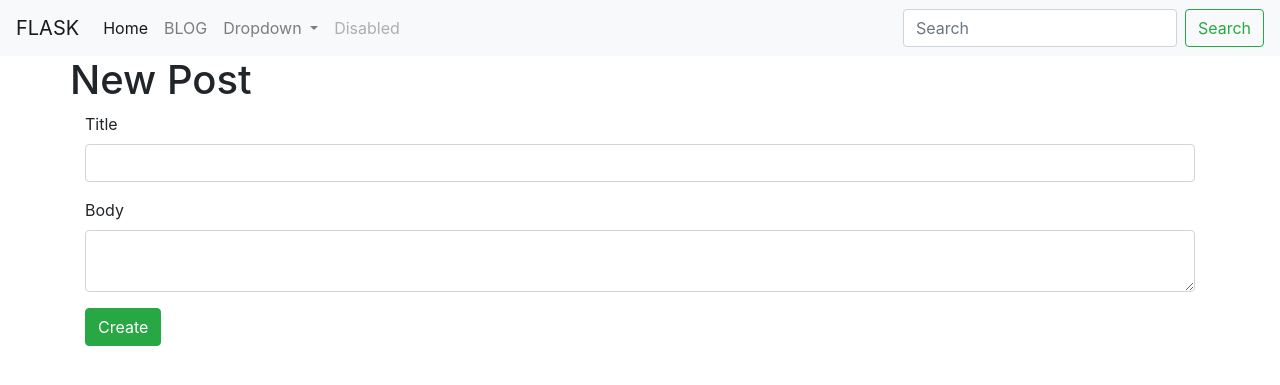
After one commit to Temnoved/runaway, a Flask app: template posts/templates/posts/create_post.html in a window 1280 px wide. The commit adds this page. Shown: the top 385 px of the page. Run offline with Flask 2, Linux system fonts and the light colour scheme; the template is opened without the code that fills it: values that come from a table or form of the project are taken from there, others are empty; some libraries are stand-ins or nearby versions.

Commit message:
with search and create_post

```diff
--- /dev/null
+++ b/posts/forms.py
@@ -0,0 +1,8 @@
+from wtforms import Form
+from wtforms import StringField
+from wtforms import TextAreaField
+
+
+class PostForm(Form):
+    title = StringField('Title')
+    body = TextAreaField('Body')
--- /dev/null
+++ b/posts/templates/posts/create_post.html
@@ -0,0 +1,25 @@
+{% extends 'base.html' %}
+
+{% block title %}
+    Create new post
+{% endblock %}
+
+{% block content_title %}
+    New Post
+{% endblock %}
+
+{% block content %}
+    <form action="{{ url_for('posts.create_post') }}" method="POST">
+
+        {% for field in form %}
+
+            <div class="form-group">
+                {{ field.label(class='control-label') }}
+                {{ field(class='form-control') }}
+            </div>
+        {% endfor %}
+
+        <button type="submit" class="btn btn-success">Create</button>
+
+    </form>
+{% endblock %}
--- a/templates/base.html
+++ b/templates/base.html
@@ -43,10 +43,12 @@
         <a class="nav-link disabled" href="#" tabindex="-1" aria-disabled="true">Disabled</a>
       </li>
     </ul>
-    <form class="form-inline my-2 my-lg-0">
-      <input class="form-control mr-sm-2" type="search" placeholder="Search" aria-label="Search">
+
+    <form class="form-inline my-2 my-lg-0" method="GET">
+      <input class="form-control mr-sm-2" type="search" placeholder="Search" aria-label="Search" name="q" value="{{ request.args.get('q', '') }}">
       <button class="btn btn-outline-success my-2 my-sm-0" type="submit">Search</button>
     </form>
+
   </div>
 </nav>
 
@@ -59,14 +61,12 @@
       {% endblock %}
 
     </h1>
-    <p>
+  </div>
 
       {% block content %}
 
       {% endblock %}
 
-    </p>>
-  </div>
 </div>
 
 </body>
```
Also changed, not shown: posts/blueprint.py (+33 -2 lines).
